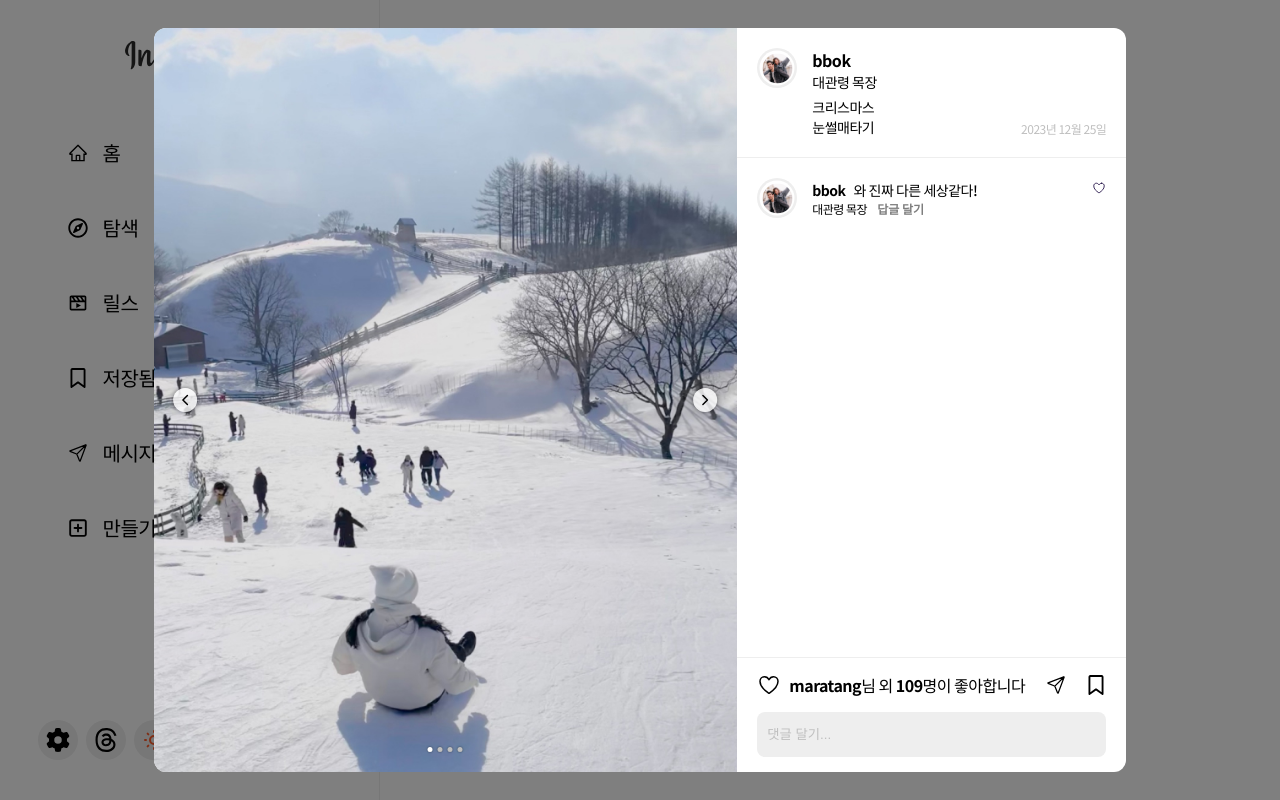
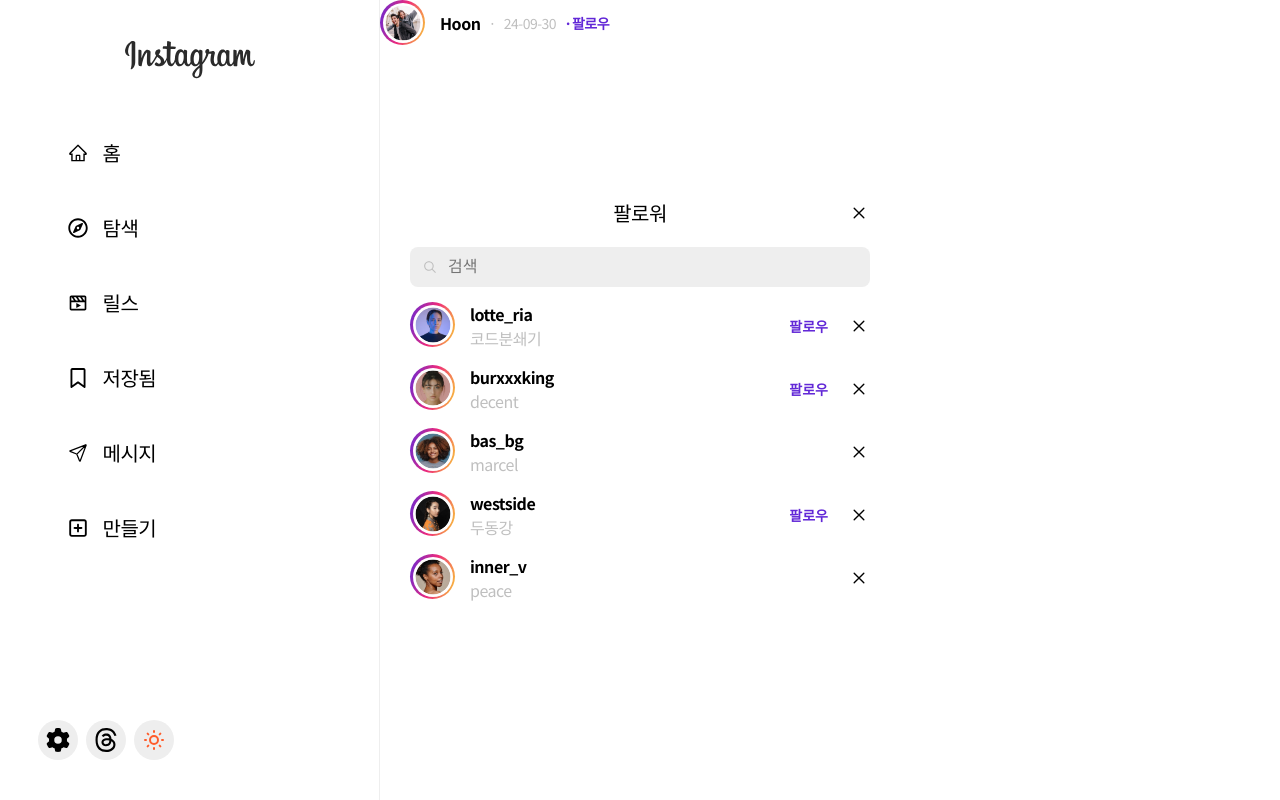
Before and after one commit to hoon730/instagram_ytk, a React (Create React App) app: page /detail in a window 1280 px wide. Built offline with nearby package versions, Linux system fonts and the light colour scheme.

Commit message:
240930 build Hover

```diff
--- a/src/components/Detail/Follower.js
+++ b/src/components/Detail/Follower.js
@@ -119,7 +119,7 @@ const itemArray = [
 
 const SearchList = styled.div``;
 
-const Follower = () => {
+const Follower = ({ onclick }) => {
   const [getUserNickName, setGetUserNickName] = useState("");
 
   const onChange = (e) => {
@@ -136,7 +136,6 @@ const Follower = () => {
         );
   };
 
-  console.log(getUserNickName);
   return (
     <Wrapper>
       <Title>
--- a/src/components/Detail/SearchItem.js
+++ b/src/components/Detail/SearchItem.js
@@ -1,14 +1,16 @@
-import React from "react";
+import React, { useState } from "react";
 import styled from "styled-components";
 import ProfileImg from "../Profile/ProfileImg";
 import UserId from "../User/UserId";
 
 import { IoCloseOutline } from "react-icons/io5";
+import HoverProfile from "../User/HoverProfile";
 
 const UserProfile = styled.div`
   display: flex;
   justify-content: space-between;
   padding-top: 15px;
+  position: relative;
 `;
 
 const UserDetail = styled.div`
@@ -54,10 +56,33 @@ const CloseBtn = styled.button`
 `;
 
 const SearchItem = ({ userName, userNickName, followed, url }) => {
+  const [profile, setProfile] = useState(false);
+
+  const showProfile = () => {
+    setProfile(true);
+  };
+
+  const hideProfile = () => {
+    setProfile(false);
+  };
+
   return (
     <UserProfile>
       <UserDetail>
-        <ProfileImg type={"active"} size={"45"} url={url} />
+        <ProfileImg
+          type={"active"}
+          size={"45"}
+          url={url}
+          onMouseEnter={showProfile}
+          onMouseLeave={hideProfile}
+        />
+        {profile ? (
+          <HoverProfile
+            userName={userName}
+            userNickname={userNickName}
+            followed={followed}
+          />
+        ) : null}
         <Userinfo>
           <UserId type={"feed"} userNickname={userNickName} />
           <UserName>{userName}</UserName>
--- a/src/components/User/HoverProfile.js
+++ b/src/components/User/HoverProfile.js
@@ -10,6 +10,11 @@ const Wrapper = styled.div`
   padding: 20px;
   border-radius: var(--border-radius-12);
   box-shadow: 0 0 30px rgba(0, 0, 0, 0.1);
+  position: absolute;
+  top: 60px;
+  left: 0;
+  background: var(--bg-white-color);
+  z-index: 10;
 `;
 
 const Userinfo = styled.div`
@@ -68,11 +73,7 @@ const HoverProfile = ({
           url={"/images/userImgs/user123456/profile-photo.jpg"}
         />
         <Userdesc>
-          <UserId
-            type={"feed"}
-            userNickname={"bbok"}
-            check={"active"}
-          />
+          <UserId type={"feed"} userNickname={"bbok"} check={"active"} />
           <Optional type={type}>Bank of America{location}</Optional>
         </Userdesc>
       </Userinfo>
--- a/src/components/User/UserInfo.js
+++ b/src/components/User/UserInfo.js
@@ -37,18 +37,20 @@ const UserInfo = ({
   return (
     <Wrapper>
       <ProfileImg
-        size={"55"}
+        size={"45"}
         type={"active"}
         url={"/images/userImgs/user123456/profile-photo.jpg"}
       />
       <Userdesc>
         <UserId
-          type={type}
-          userNickname={userNickname}
-          createDate={createDate}
-          follwed={followed}
+          type={"feed"}
+          userNickname={"Hoon"}
+          createDate={"24-09-30"}
+          follwed={"팔로우"}
         />
-        <Optional type={type}>{userName || location}</Optional>
+        <Optional type={type}>
+          {userName ? userName : location ? location : null}
+        </Optional>
       </Userdesc>
     </Wrapper>
   );
--- a/src/pages/Detail.js
+++ b/src/pages/Detail.js
@@ -2,14 +2,18 @@ import React from "react";
 import styled from "styled-components";
 import ClickFeed from "../components/Detail/ClickFeed"
 import Follower from "../components/Detail/Follower"
+import HoverProfile from "../components/User/HoverProfile"
+import UserInfo from "../components/User/UserInfo";
 
 const Wrapper = styled.div``;
 
 const Detail = () => {
   return (
     <Wrapper>
-      <ClickFeed />
+      {/* <ClickFeed /> */}
       <Follower/>
+      {/* <HoverProfile/> */}
+      <UserInfo/>
     </Wrapper>
   );
 };
```
